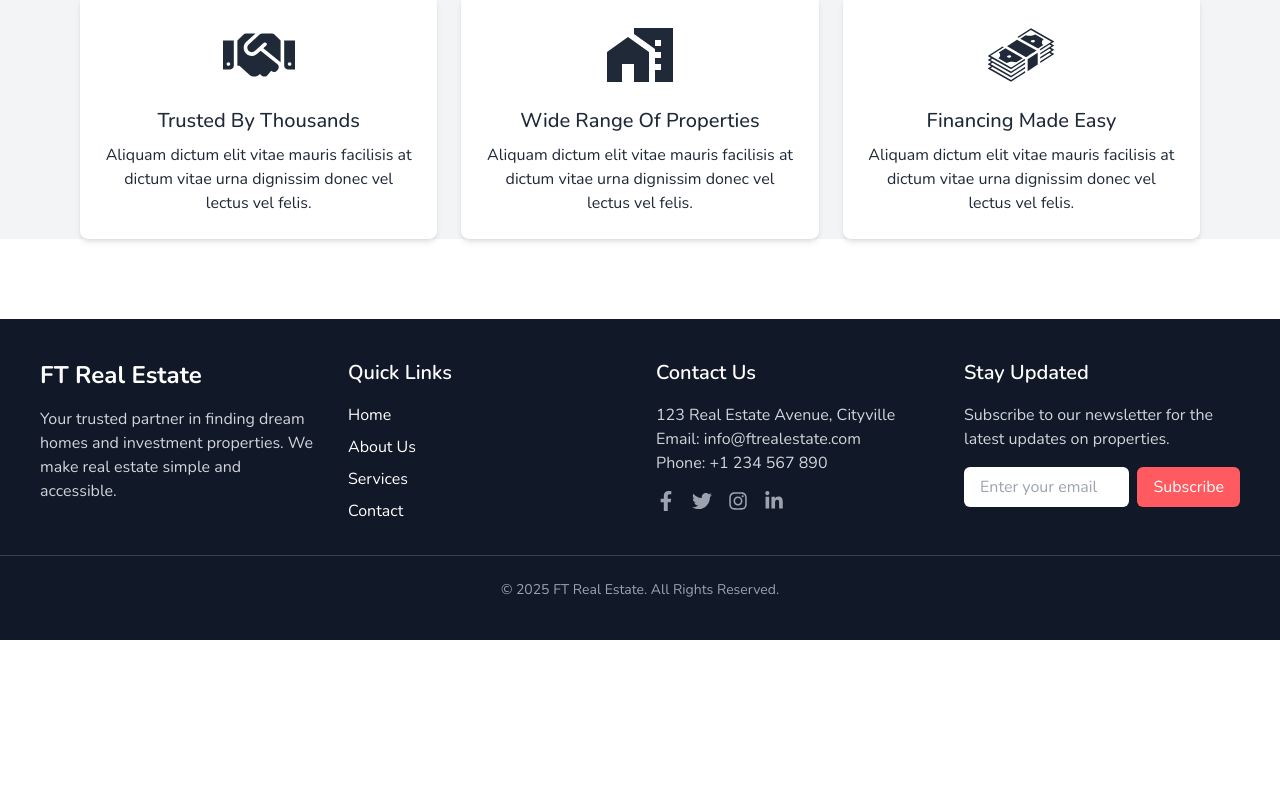
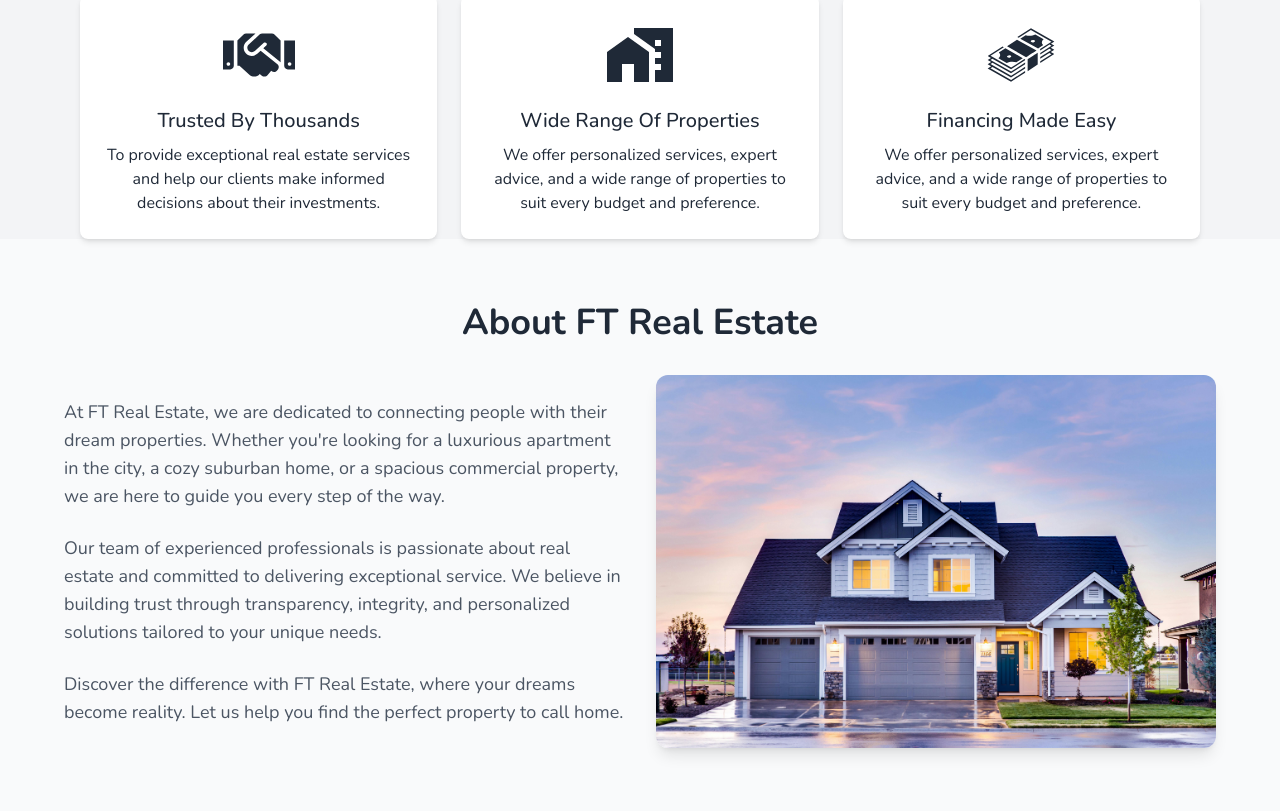
Before and after one commit to fajlerabbifahim/FT-Real-Estate, a React (Vite) app: page / in a window 1280 px wide. Shown: the part 2589-3400 px from the top of the page. Before the commit the page ends 3229 px from the top, so only its background shows below. Built offline with nearby package versions, Linux system fonts and the light colour scheme; no server answers.

Commit message:
about section added

```diff
--- /dev/null
+++ b/src/Pages/Home/About/About.jsx
@@ -0,0 +1,46 @@
+import React from "react";
+
+import aboutImage from "../../../assets/AboutImage/aboutimage.jpg";
+
+const About = () => {
+  return (
+    <section className="bg-gray-50 py-16">
+      <div className="container mx-auto px-6 lg:px-16">
+        <h2 className="text-4xl font-bold text-gray-800 text-center mb-8">
+          About FT Real Estate
+        </h2>
+        <div className="grid grid-cols-1 lg:grid-cols-2 gap-8 items-center">
+          <div>
+            <p className="text-lg text-gray-600 mb-6">
+              At FT Real Estate, we are dedicated to connecting people with
+              their dream properties. Whether you're looking for a luxurious
+              apartment in the city, a cozy suburban home, or a spacious
+              commercial property, we are here to guide you every step of the
+              way.
+            </p>
+            <p className="text-lg text-gray-600 mb-6">
+              Our team of experienced professionals is passionate about real
+              estate and committed to delivering exceptional service. We believe
+              in building trust through transparency, integrity, and
+              personalized solutions tailored to your unique needs.
+            </p>
+            <p className="text-lg text-gray-600">
+              Discover the difference with FT Real Estate, where your dreams
+              become reality. Let us help you find the perfect property to call
+              home.
+            </p>
+          </div>
+          <div className="flex justify-center">
+            <img
+              src={aboutImage}
+              alt="Real estate showcase"
+              className="rounded-xl shadow-lg"
+            />
+          </div>
+        </div>
+      </div>
+    </section>
+  );
+};
+
+export default About;
--- a/src/Pages/Home/Home/Home.jsx
+++ b/src/Pages/Home/Home/Home.jsx
@@ -2,6 +2,7 @@ import React from "react";
 import Banner from "../Banner/Banner";
 import PropertieSection from "../PropertieSection/PropertieSection";
 import WhyChooseUs from "../WhyChooseUs/WhyChooseUs";
+import About from "../About/About";
 
 function Home() {
   return (
@@ -9,6 +10,7 @@ function Home() {
       <Banner />
       <PropertieSection />
       <WhyChooseUs />
+      <About />
     </div>
   );
 }
--- a/src/Pages/Home/WhyChooseUs/WhyChooseUs.jsx
+++ b/src/Pages/Home/WhyChooseUs/WhyChooseUs.jsx
@@ -8,19 +8,19 @@ const WhyChooseUs = () => {
     {
       title: "Trusted By Thousands",
       description:
-        "Aliquam dictum elit vitae mauris facilisis at dictum vitae urna dignissim donec vel lectus vel felis.",
+        "To provide exceptional real estate services and help our clients make informed decisions about their investments.",
       icon: <FaHandshake />, // Replace with an SVG or image if needed
     },
     {
       title: "Wide Range Of Properties",
       description:
-        "Aliquam dictum elit vitae mauris facilisis at dictum vitae urna dignissim donec vel lectus vel felis.",
+        " We offer personalized services, expert advice, and a wide range of properties to suit every budget and preference.",
       icon: <MdMapsHomeWork />, // Replace with an SVG or image if needed
     },
     {
       title: "Financing Made Easy",
       description:
-        "Aliquam dictum elit vitae mauris facilisis at dictum vitae urna dignissim donec vel lectus vel felis.",
+        " We offer personalized services, expert advice, and a wide range of properties to suit every budget and preference.",
       icon: <GiMoneyStack />, // Replace with an SVG or image if needed
     },
   ];
```
Also changed, not shown: src/assets/AboutImage/aboutimage.jpg (added).
